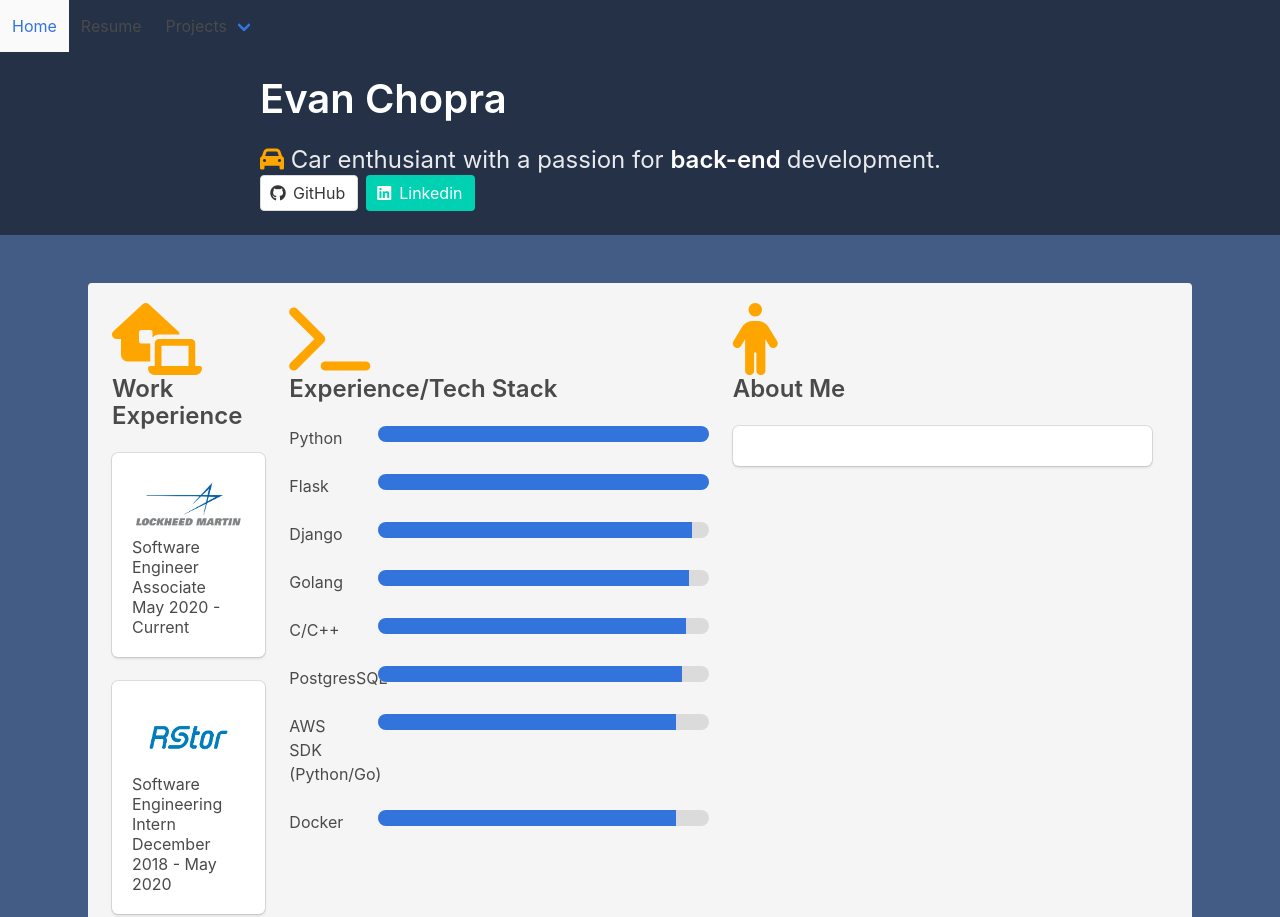
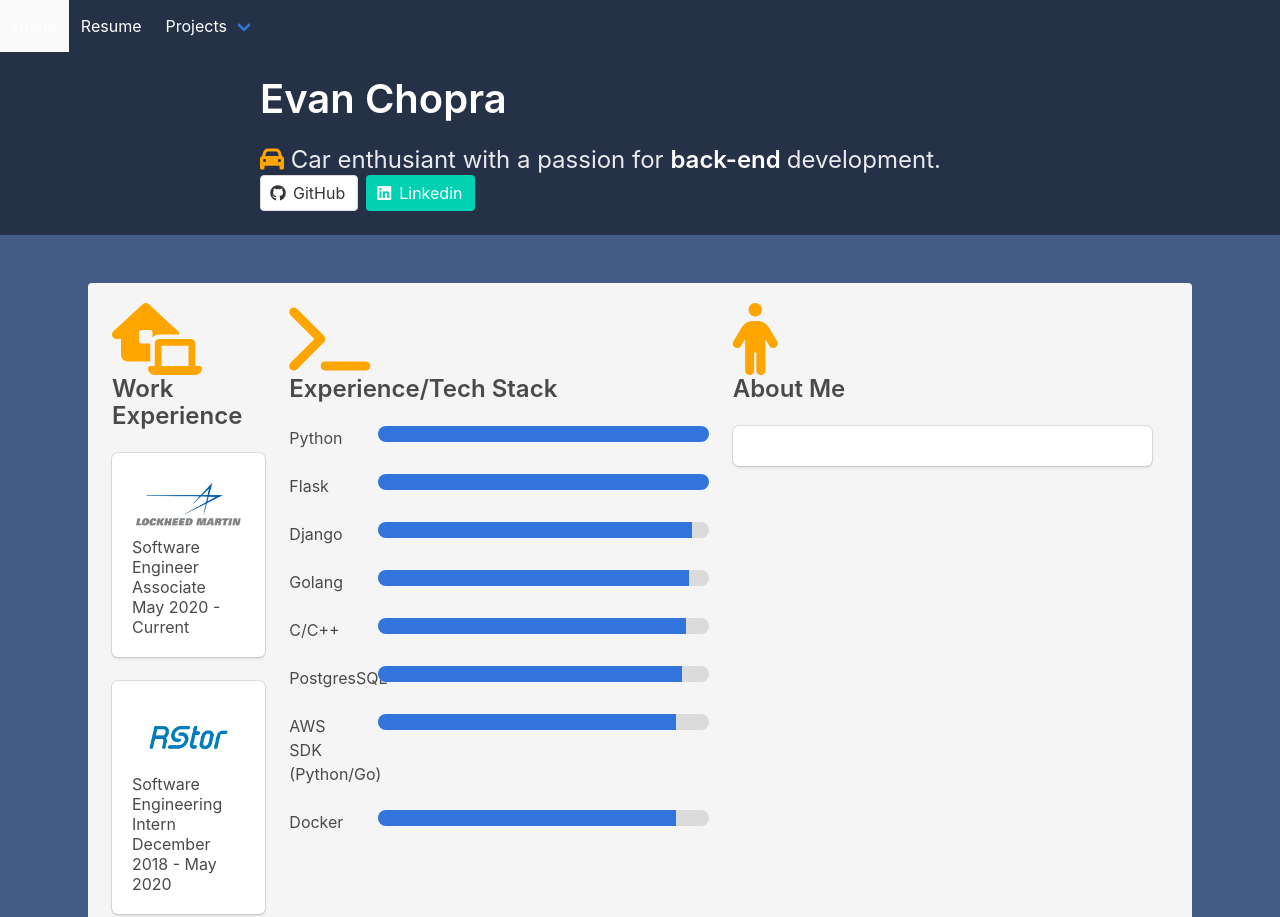
Before and after one commit to Evanj80/PortfolioV2, a website: page index.html in a window 1280 px wide. Shown: the top 917 px of the page. Drawn offline with Linux system fonts and the light colour scheme; a script that the page names is missing.

Commit message:
Fixed headers

```diff
--- a/index.html
+++ b/index.html
@@ -14,16 +14,17 @@
       background-color: #243147">
         <div class="navbar-start">
           <a href="/"class="navbar-item">
-            Home
+            <p style="color:white">Home</p>
           </a>
 
           <a href="/ResumeV2.pdf"class="navbar-item">
-            Resume
+            <p style="color:white">Resume</p>
           </a>
 
           <div class="navbar-item has-dropdown is-hoverable">
-            <a class="navbar-link">
-              Projects
+            <a class="navbar-link" style="
+            background-color: #243147;">
+              <p style="color:white">Projects</p>
             </a>
 
             <div class="navbar-dropdown">
```
